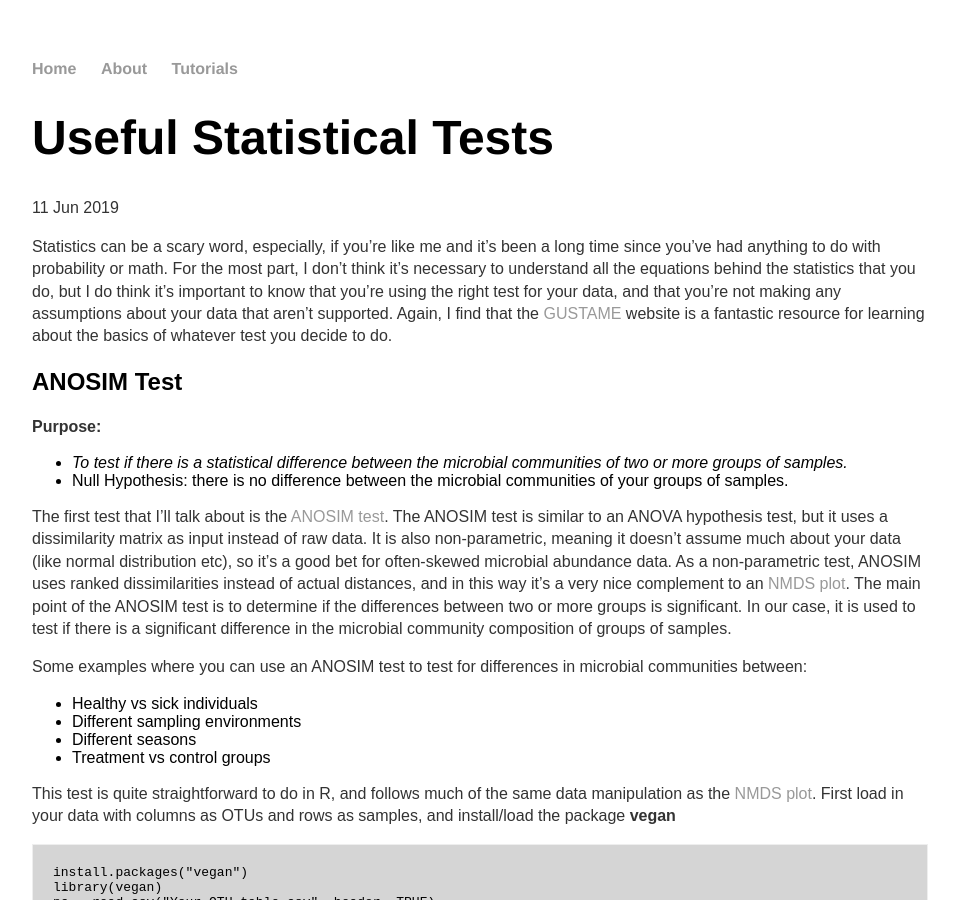
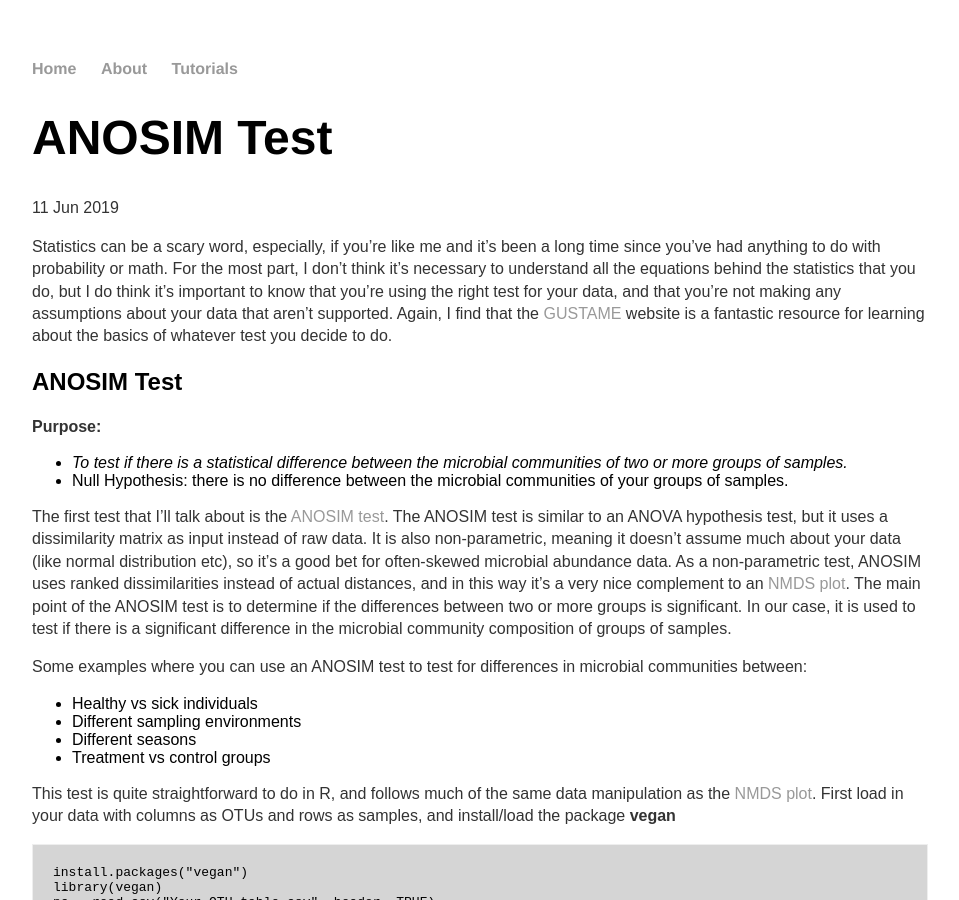
Before and after one commit to jkzorz/jkzorz.github.io, a Jekyll site: the page built from _posts/2019-06-11-Useful-statistical-tests.md, in a window 1280 px wide and 900 px high. Shown: the whole window, without its empty margins (160-1119 px from the left). Built offline with Jekyll 4.4.1, drawn with Linux system fonts in a browser that asks for light colours.

Commit message:
Update 2019-06-11-Useful-statistical-tests.md

```diff
--- a/_posts/2019-06-11-Useful-statistical-tests.md
+++ b/_posts/2019-06-11-Useful-statistical-tests.md
@@ -1,6 +1,6 @@
 ---
 layout: post
-title: "Useful Statistical Tests"
+title: "ANOSIM Test"
 date: 2019-06-11
 ---
 
```
